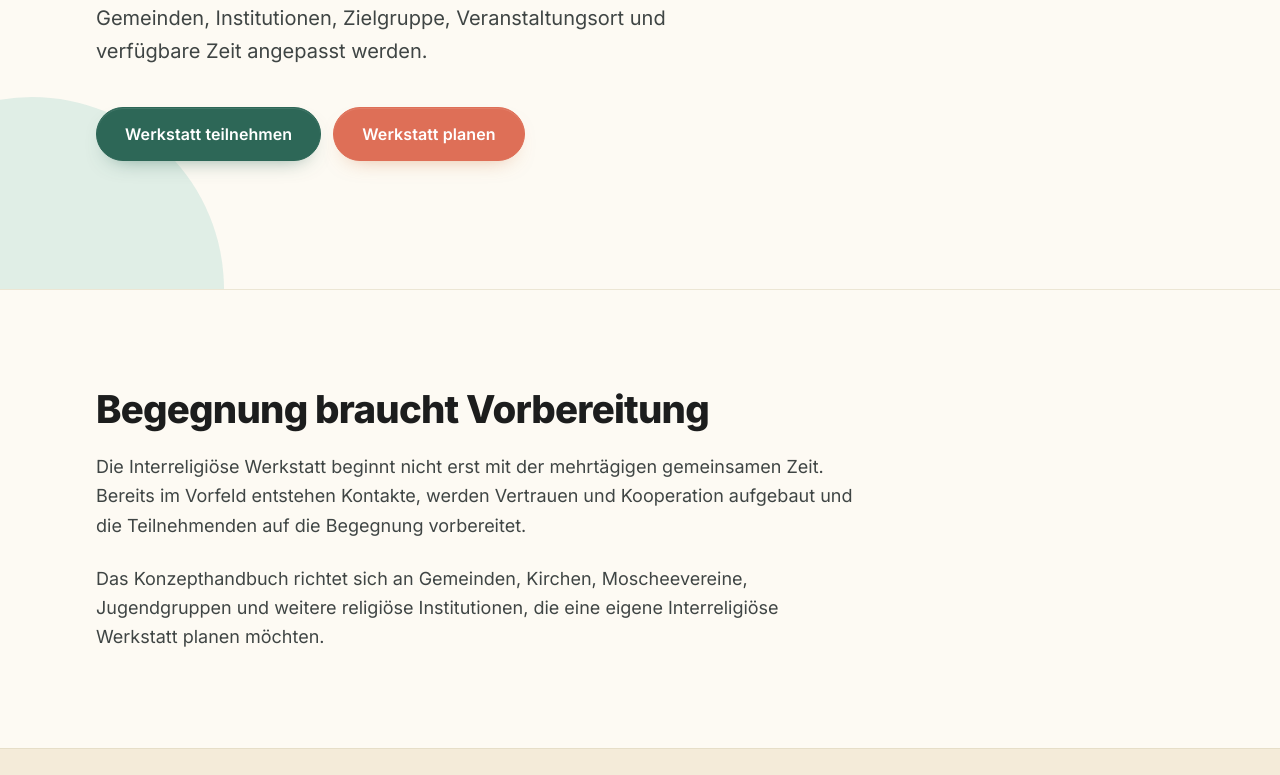
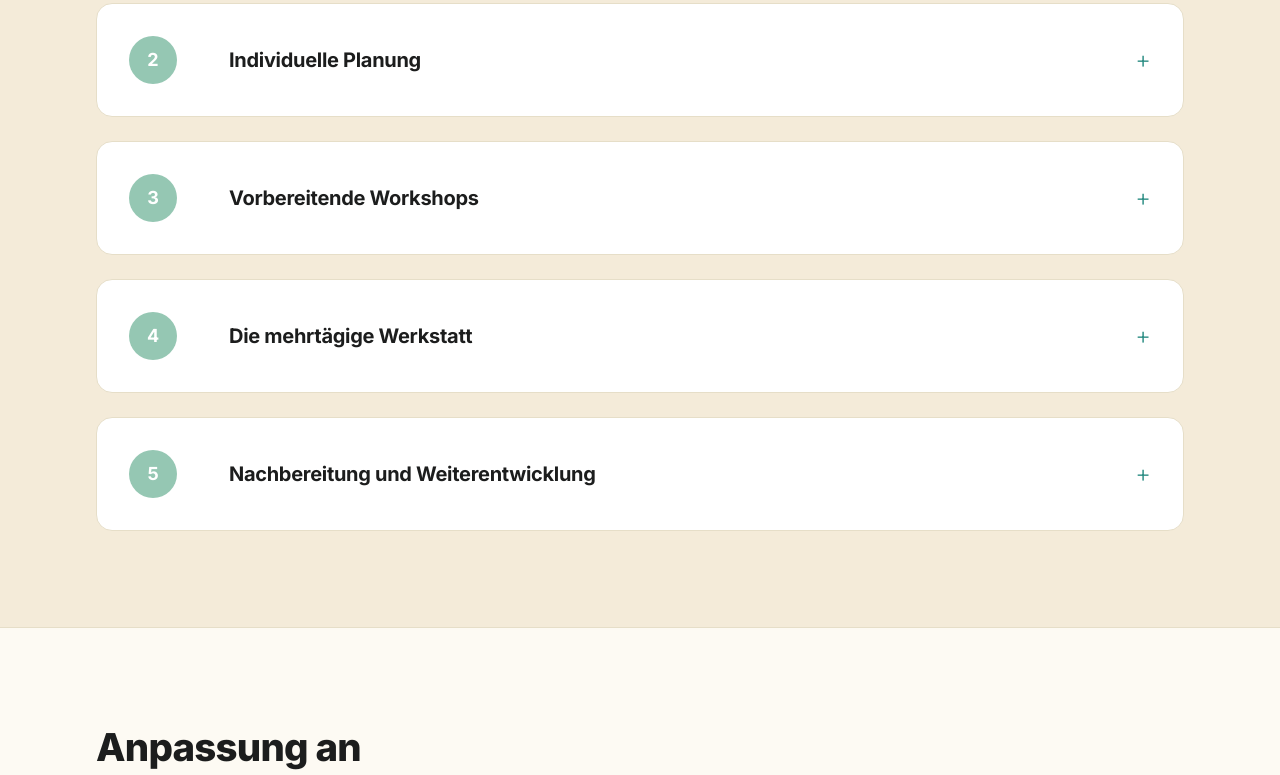
Before and after one commit to Falkensee-Solutions/ingwer, a Next.js app in the folder web/: page /begegnung in a window 1280 px wide. Shown: the part 743-1518 px from the top of the page. Built offline with nearby package versions, Linux system fonts and the light colour scheme.

Commit message:
Remove unused Hero component and related content from BegegnungPage for cleaner code.

```diff
--- a/web/src/app/begegnung/page.tsx
+++ b/web/src/app/begegnung/page.tsx
@@ -34,15 +34,6 @@ const PHASEN = [
 export default function BegegnungPage() {
   return (
     <>
-      <Hero
-        eyebrow="Begegnung"
-        titel="Von der Kontaktaufnahme zur gemeinsamen Werkstatt"
-        lead="Die Interreligiöse Werkstatt ist ein mehrtägiges Format, in dem Menschen verschiedener religiöser Hintergründe zusammenkommen, ihre religiöse Identität sichtbar leben und sich über Glaubenspraxis austauschen. Der Ablauf dient als Orientierung und kann an Gemeinden, Institutionen, Zielgruppe, Veranstaltungsort und verfügbare Zeit angepasst werden."
-        ctas={[
-          { href: "/aktuell#teilnehmen", label: "Werkstatt teilnehmen", variant: "participate" },
-          { href: "/angebote#mitplanen", label: "Werkstatt planen", variant: "plan" },
-        ]}
-      />
 
       <Container as="section" padding="lg" ariaLabelledby="vorbereitung-titel">
         <SectionHeader
@@ -51,11 +42,6 @@ export default function BegegnungPage() {
           titel="Begegnung braucht Vorbereitung"
           lead="Die Interreligiöse Werkstatt beginnt nicht erst mit der mehrtägigen gemeinsamen Zeit. Bereits im Vorfeld entstehen Kontakte, werden Vertrauen und Kooperation aufgebaut und die Teilnehmenden auf die Begegnung vorbereitet."
         />
-        <p className="mt-6 max-w-3xl text-lg leading-relaxed text-[color:var(--color-ink-soft)]">
-          Das Konzepthandbuch richtet sich an Gemeinden, Kirchen, Moscheevereine,
-          Jugendgruppen und weitere religiöse Institutionen, die eine eigene
-          Interreligiöse Werkstatt planen möchten.
-        </p>
       </Container>
 
       <section className="border-y border-[color:var(--color-line)] bg-[color:var(--color-bg-deep)]">
--- a/web/src/app/page.tsx
+++ b/web/src/app/page.tsx
@@ -24,7 +24,7 @@ export default function Home() {
       <SectionHeader id="konzept-titel" eyebrow="Konzept" titel="Das Konzept" lead="Dialog entsteht in der persönlichen Begegnung." />
       <div className="mt-8 max-w-3xl space-y-4 text-lg leading-relaxed text-[color:var(--color-ink-soft)]"><p>Durch Menschen, ihren Alltag und ihre gelebte Spiritualität lernen wir Religionen kennen. Interreligiöser Dialog entwickelt sich dort, wo Menschen einander in und mit ihrer religiösen Identität wahrnehmen.</p><p>Im Rahmen der Interreligiösen Werkstatt kommt es zu Begegnungen, die einen authentischen Austausch ermöglichen. Die Einzigartigkeit der eigenen Perspektive soll dabei erkundet und greifbar gemacht werden. Dialog ist dann die Erfahrung, das Eigene im Anderen zu erkennen.</p></div>
     </Container>
-    <section className="border-y border-[color:var(--color-line)] bg-[color:var(--color-bg-deep)]"><Container padding="lg"><SectionHeader eyebrow="Format" titel="Das Format" lead="Die Interreligiöse Werkstatt führt Gruppen verschiedener Institutionen und/oder Glaubensrichtungen zusammen. Sie bildet den Höhepunkt des Projektes im Anschluss an die vorbereitenden Workshops." /><div className="mt-8 max-w-3xl space-y-4 text-lg leading-relaxed text-[color:var(--color-ink-soft)]"><p>Teilnehmende verbringen mehrere Tage miteinander, teilen Alltagssituationen, erleben religiöse und spirituelle Praxis nebeneinander und kommen über Glauben, Weltanschauung, Werte und gesellschaftliche Verantwortung ins Gespräch.</p><p>Das Format schafft Nähe, ohne Unterschiede aufzulösen. Was vorher abstrakt war, wird konkret. In einem geschützten Rahmen kann jeder Teilnehmende offen seine eigene Perspektive einbringen.</p></div></Container></section>
+    <section className="border-y border-[color:var(--color-line)] bg-[color:var(--color-bg-deep)]"><Container padding="lg"><SectionHeader eyebrow="Format" titel="Das Format" lead="Die Interreligiöse Werkstatt führt Gruppen verschiedener Institutionen und Glaubensrichtungen zusammen. Sie bildet den Höhepunkt des Projektes im Anschluss an die vorbereitenden Workshops." /><div className="mt-8 max-w-3xl space-y-4 text-lg leading-relaxed text-[color:var(--color-ink-soft)]"><p>Teilnehmende verbringen mehrere Tage miteinander, teilen Alltagssituationen, erleben religiöse und spirituelle Praxis nebeneinander und kommen über Glauben, Weltanschauung, Werte und gesellschaftliche Verantwortung ins Gespräch.</p><p>Das Format schafft Nähe, ohne Unterschiede aufzulösen. Was vorher abstrakt war, wird konkret. In einem geschützten Rahmen kann jeder Teilnehmende offen seine eigene Perspektive einbringen.</p></div></Container></section>
     <Container as="section" padding="lg" ariaLabelledby="kern-titel"><SectionHeader id="kern-titel" eyebrow="Kern des Formats" titel="Die drei Kerninhalte des Formats" /><ul className="mt-10 grid gap-6 md:grid-cols-3">{KERNINHALTE.map(([titel, text]) => <li key={titel} className="rounded-2xl border border-[color:var(--color-line)] bg-[color:var(--color-surface)] p-6"><h3 className="text-lg font-bold text-[color:var(--color-ink)]">{titel}</h3><p className="mt-3 text-[color:var(--color-ink-soft)]">{text}</p></li>)}</ul></Container>
     <PartnerLogoBar />
   </>;
```
